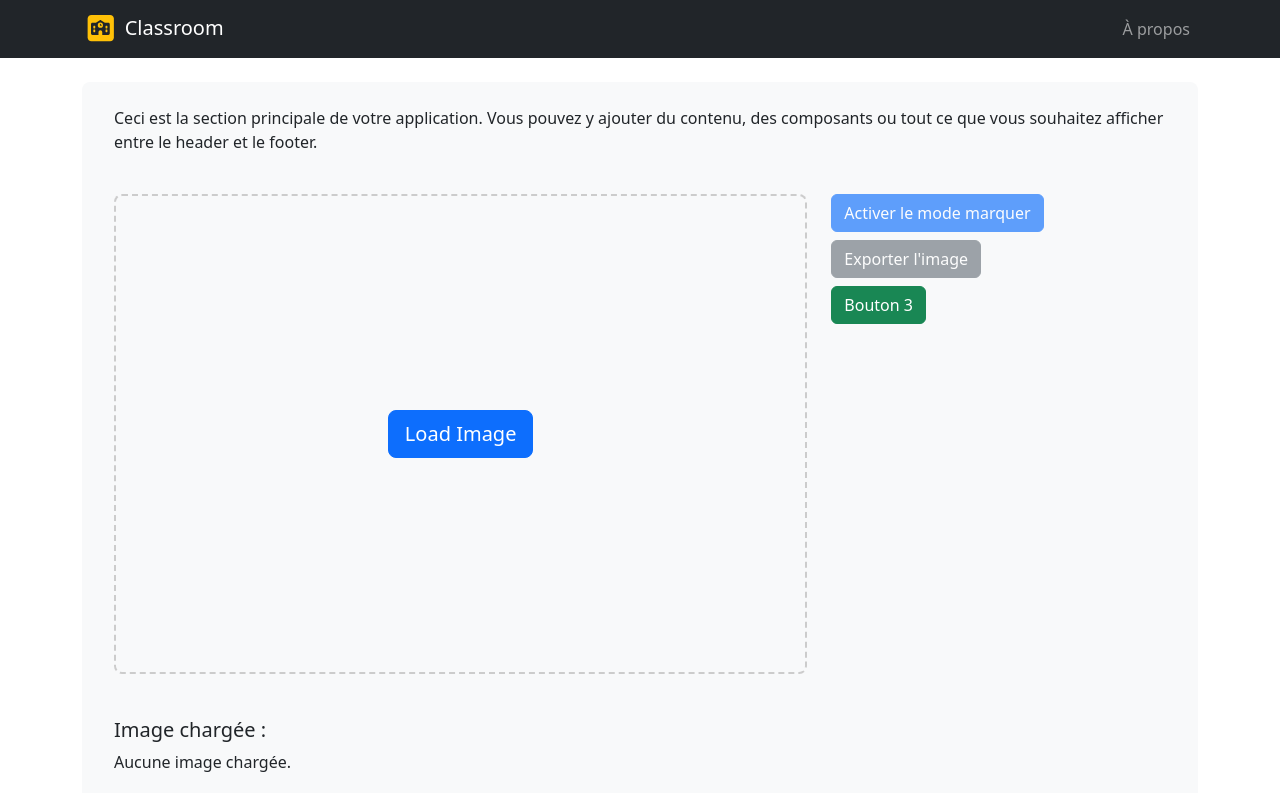
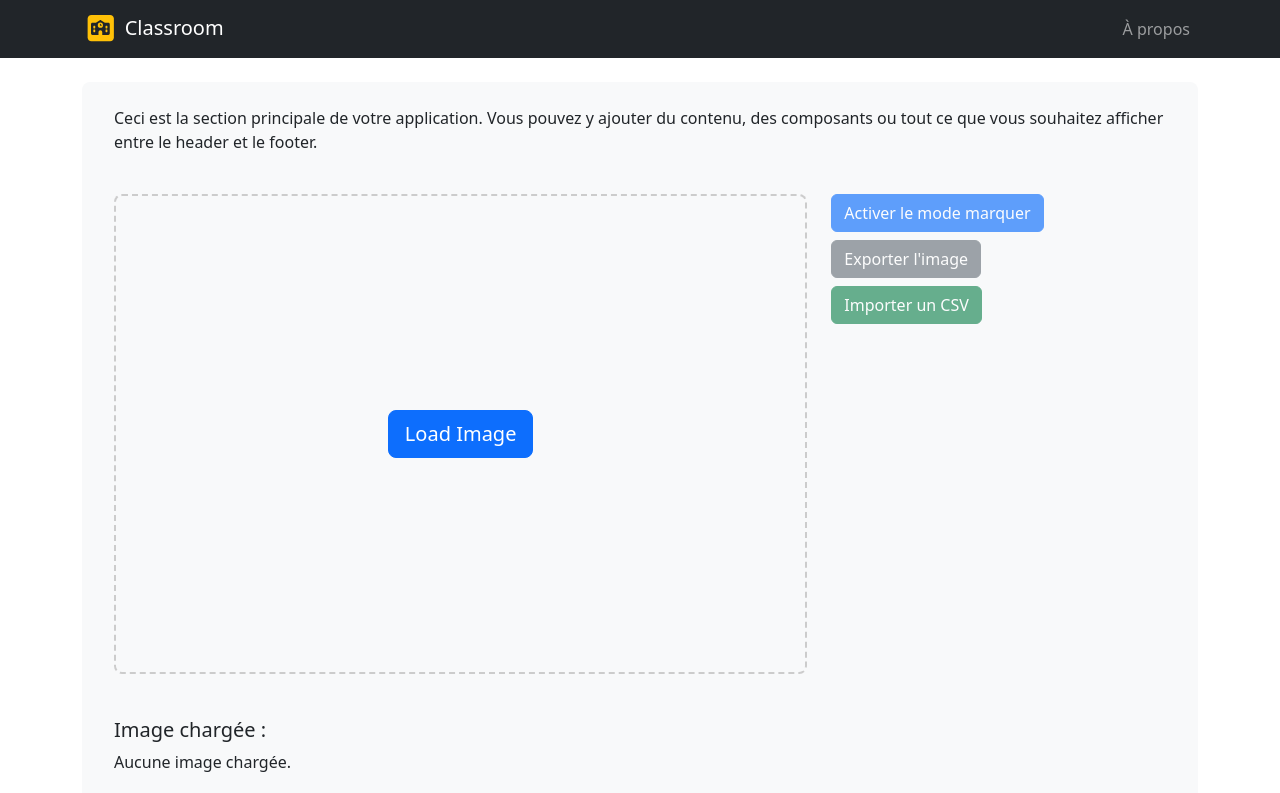
Before and after one commit to thibaultleblanc/classroom, a Vue app: page / in a window 1280 px wide. Shown: the top 793 px of the page. Built offline with nearby package versions, Linux system fonts and the light colour scheme.

Commit message:
Add import csv

```diff
--- a/src/components/ClassroomControlPanel.vue
+++ b/src/components/ClassroomControlPanel.vue
@@ -1,17 +1,21 @@
 <template>
   <div class="control-panel d-flex flex-column justify-content-center align-items-start">
-    <button class="btn btn-primary mb-2" :disabled="disableMarkingMode" @click="toggleMarkingMode">
+    <button class="btn btn-primary mb-2" :disabled="disableToggleMarkingMode" @click="toggleMarkingMode">
       {{ markingMode ? 'Désactiver' : 'Activer' }} le mode marquer
     </button>
-    <button class="btn btn-secondary mb-2" :disabled="disableMarkingMode" @click="exportImage">
+    <button class="btn btn-secondary mb-2" :disabled="disableExportImage" @click="exportImage">
       Exporter l'image
     </button>
-    <button class="btn btn-success mb-2">Bouton 3</button>
+    <button class="btn btn-success mb-2" :disabled="disableImportCsv" @click="triggerFileInput">
+      Importer un CSV
+    </button>
+    <input type="file" ref="fileInput" accept=".csv" class="d-none" @change="handleFileUpload" />
   </div>
 </template>
 
 <script setup lang="ts">
-import { defineProps, defineEmits } from 'vue';
+import { defineProps, defineEmits, ref, computed } from 'vue';
+import { useClassroomStore } from '../stores/useClassroomStore';
 
 // Déclarer les props
 defineProps({
@@ -26,21 +30,103 @@ defineProps({
 });
 
 // Déclarer les événements
-const emit = defineEmits(['toggle-marking-mode', 'export-image']);
+const emit = defineEmits(['toggle-marking-mode']);
+const classroomStore = useClassroomStore();
+
+// Références
+const fileInput = ref<HTMLInputElement | null>(null);
+
+const disableExportImage = computed(() => {
+  return !classroomStore.image || classroomStore.markers_canvas.length == 0;
+});
+
+const disableImportCsv = computed(() => {
+  return !classroomStore.image; // Actif uniquement si une image est chargée
+});
+
+const disableToggleMarkingMode = computed(() => {
+  return !classroomStore.image;
+});
 
 // Méthode pour émettre l'événement de basculement du mode marquer
 const toggleMarkingMode = () => {
   emit('toggle-marking-mode');
 };
 
-// Méthode pour émettre l'événement d'exportation de l'image
+// Fonction pour exporter l'image avec les marqueurs
 const exportImage = () => {
-  emit('export-image');
+  if (!classroomStore.image) {
+    console.error("Aucune image à exporter.");
+    return;
+  }
+
+  const canvas = document.createElement('canvas');
+  const ctx = canvas.getContext('2d');
+
+  if (!ctx) {
+    console.error("Impossible d'obtenir le contexte du canvas.");
+    return;
+  }
+
+  const img = new Image();
+  img.src = classroomStore.image;
+
+  img.onload = () => {
+    // Configurer la taille du canvas
+    canvas.width = img.width;
+    canvas.height = img.height;
+
+    // Dessiner l'image de base
+    ctx.drawImage(img, 0, 0);
+
+    // Dessiner les marqueurs
+    classroomStore.markers_ratio.forEach((marker) => {
+      ctx.fillStyle = 'red';
+      ctx.beginPath();
+      ctx.arc(marker.x, marker.y, 10, 0, Math.PI * 2);
+      ctx.fill();
+    });
+
+    // Exporter l'image
+    const link = document.createElement('a');
+    link.download = 'image-avec-marqueurs.png';
+    link.href = canvas.toDataURL('image/png');
+    link.click();
+  };
+};
+
+// Fonction pour déclencher l'input file
+const triggerFileInput = () => {
+  fileInput.value?.click();
+};
+
+// Fonction pour gérer l'importation du fichier CSV
+const handleFileUpload = (event: Event) => {
+  const target = event.target as HTMLInputElement;
+  const file = target.files?.[0];
+  if (file) {
+    const newMarkers = []; // Créer un nouveau tableau pour les marqueurs
+    const reader = new FileReader();
+    reader.onload = (e) => {
+      const csvData = e.target?.result as string;
+      const rows = csvData.split('\n').filter((row) => row.trim() !== ''); // Ignorer les lignes vides
+      rows.forEach((row) => {
+        const [x, y] = row.split(',').map((value) => parseFloat(value.trim()));
+        if (!isNaN(x) && !isNaN(y)) {
+          newMarkers.push({
+            x: Math.ceil(classroomStore.xOffset + x / classroomStore.imageRatio),
+            y: Math.ceil(classroomStore.yOffset + y / classroomStore.imageRatio),
+          });
+        }
+      });
+      classroomStore.markers_canvas = newMarkers; // Assigner un nouveau tableau pour forcer la réactivité
+    };
+    reader.readAsText(file);
+  }
 };
 </script>
 
 <style scoped>
-/* Ajoutez des styles personnalisés ici si nécessaire */
 .control-panel {
   width: 100%;
 }
--- a/src/views/ClassroomView.vue
+++ b/src/views/ClassroomView.vue
@@ -24,7 +24,6 @@
             :markingMode="markingMode"
             :disableMarkingMode="!classroomStore.image"
             @toggle-marking-mode="toggleMarkingMode"
-            @export-image="exportImage"
           />
         </div>
       </div>
@@ -54,48 +53,6 @@ const markingMode = ref(false);
 const toggleMarkingMode = () => {
   markingMode.value = !markingMode.value;
 };
-
-// Fonction pour exporter l'image avec les marqueurs
-const exportImage = () => {
-  if (!classroomStore.image) {
-    console.error("Aucune image à exporter.");
-    return;
-  }
-
-  const canvas = document.createElement('canvas');
-  const ctx = canvas.getContext('2d');
-
-  if (!ctx) {
-    console.error("Impossible d'obtenir le contexte du canvas.");
-    return;
-  }
-
-  const img = new Image();
-  img.src = classroomStore.image;
-
-  img.onload = () => {
-    // Configurer la taille du canvas
-    canvas.width = img.width;
-    canvas.height = img.height;
-
-    // Dessiner l'image de base
-    ctx.drawImage(img, 0, 0);
-
-    // Dessiner les marqueurs
-    classroomStore.markers_ratio.forEach((marker) => {
-      ctx.fillStyle = 'red';
-      ctx.beginPath();
-      ctx.arc(marker.x, marker.y, 10, 0, Math.PI * 2);
-      ctx.fill();
-    });
-
-    // Exporter l'image
-    const link = document.createElement('a');
-    link.download = 'image-avec-marqueurs.png';
-    link.href = canvas.toDataURL('image/png');
-    link.click();
-  };
-};
 </script>
 
 <style scoped>
```
Also changed, not shown: examples/plan.png (added), examples/positions.csv (added), 1 other file (tests, documents, lock files or other folders).
